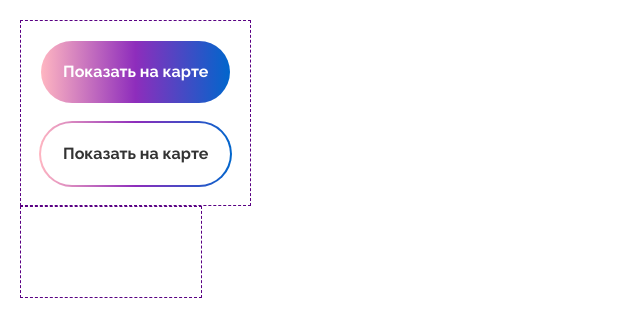
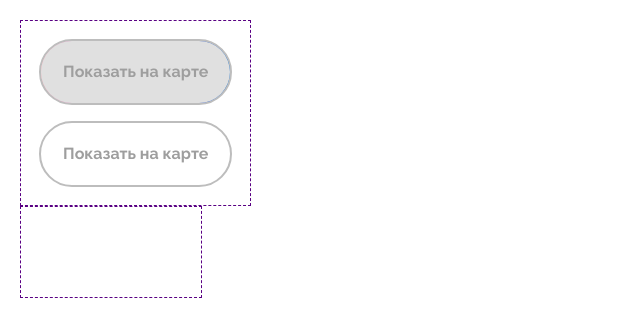
Before and after one commit to cookies-with-tea/guest-place, a Nuxt app: page /uikit in a window 1280 px wide. Shown: the top 336 px of the page, without its empty margins (0-640 px from the left). Built offline with nearby package versions, Linux system fonts and the light colour scheme; a web font is replaced by a local one.

Commit message:
PGP-14: сделал disabled  для классов primary и secondary

```diff
--- a/app/pages/uikit.vue
+++ b/app/pages/uikit.vue
@@ -2,9 +2,9 @@
   <div class="ui-kit">
     <div class="box">
       <div class="column">
-        <UiButton> Показать на карте </UiButton>
+        <UiButton disabled> Показать на карте </UiButton>
 
-        <UiButton variant="secondary"> Показать на карте </UiButton>
+        <UiButton variant="secondary" disabled> Показать на карте </UiButton>
 
         <!--        <UiButton> Hi </UiButton>-->
 
--- a/app/shared/ui/ui-button/ui/UiButton.vue
+++ b/app/shared/ui/ui-button/ui/UiButton.vue
@@ -1,5 +1,5 @@
 <template>
-  <component :is="props.is" :class="classes">
+  <component :is="props.is" :class="classes" >
     <slot />
   </component>
 </template>
@@ -51,12 +51,20 @@ const classes = computed(() => {
   --ui-button-bg-color-purle: #764678;
   --ui-button-border-color-purle: #764678;
 
+  --ui-button-bg-color-disabled-grey: #e0e0e0;
+  --ui-button-color-disabled-grey: #9e9e9e;
+  --ui-button-border-color-disabled-grey: #bdbdbd;
+
   display: inline-flex;
   align-items: center;
   justify-content: center;
   border-radius: 50px;
   text-align: center;
   gap: 5px;
+
+  &[disabled] {
+    pointer-events: none;
+  }
 
   &--primary {
     --bg: var(--gradient-primary);
@@ -66,7 +74,22 @@ const classes = computed(() => {
     border-radius: 50px;
     color: var(--ui-button-color-white);
     background: var(--bg);
-    transition: background 0.3s ease, color 0.3s ease;
+    transition:
+      background 0.3s ease,
+      сolor 0.3s ease;
+
+    &[disabled] {
+      --bg: var(--ui-button-bg-color-disabled-grey);
+
+      color: var(--ui-button-color-disabled-grey);
+
+
+      &::before {
+        opacity: 1 !important;
+        transform: scale(1) !important;
+        border: 2px solid var(--ui-button-border-color-disabled-grey);
+      }
+    }
 
     &::before {
       content: '';
@@ -75,8 +98,11 @@ const classes = computed(() => {
       background: var(--gradient-primary);
       transform: scale(0.96);
 
-      // Анимация появления
-      transition: opacity 1s cubic-bezier(0.18, 0.89, 0.32, 1.28),  transform 1s cubic-bezier(0.18, 0.89, 0.32, 1.28), color 1s ease;
+      transition:
+        opacity 1s cubic-bezier(0.18, 0.89, 0.32, 1.28),
+        transform 1s cubic-bezier(0.18, 0.89, 0.32, 1.28),
+        color 1s ease;
+
       opacity: 0;
       z-index: -1;
       inset: -2px;
@@ -102,7 +128,20 @@ const classes = computed(() => {
     border-radius: 50px;
     color: var(--ui-button-color-black);
     background: var(--bg);
-    transition: background 1s cubic-bezier(0.18, 0.89, 0.32, 1.28), color 1s ease;
+    transition:
+      background 1s cubic-bezier(0.18, 0.89, 0.32, 1.28),
+      color 1s ease;
+
+    &[disabled] {
+      --bg: transparent;
+
+      color: var(--ui-button-color-disabled-grey);
+
+      &::before {
+        background: var(--bg);
+        border: 2px solid var(--ui-button-border-color-disabled-grey);
+      }
+    }
 
     &::before {
       content: '';
```
